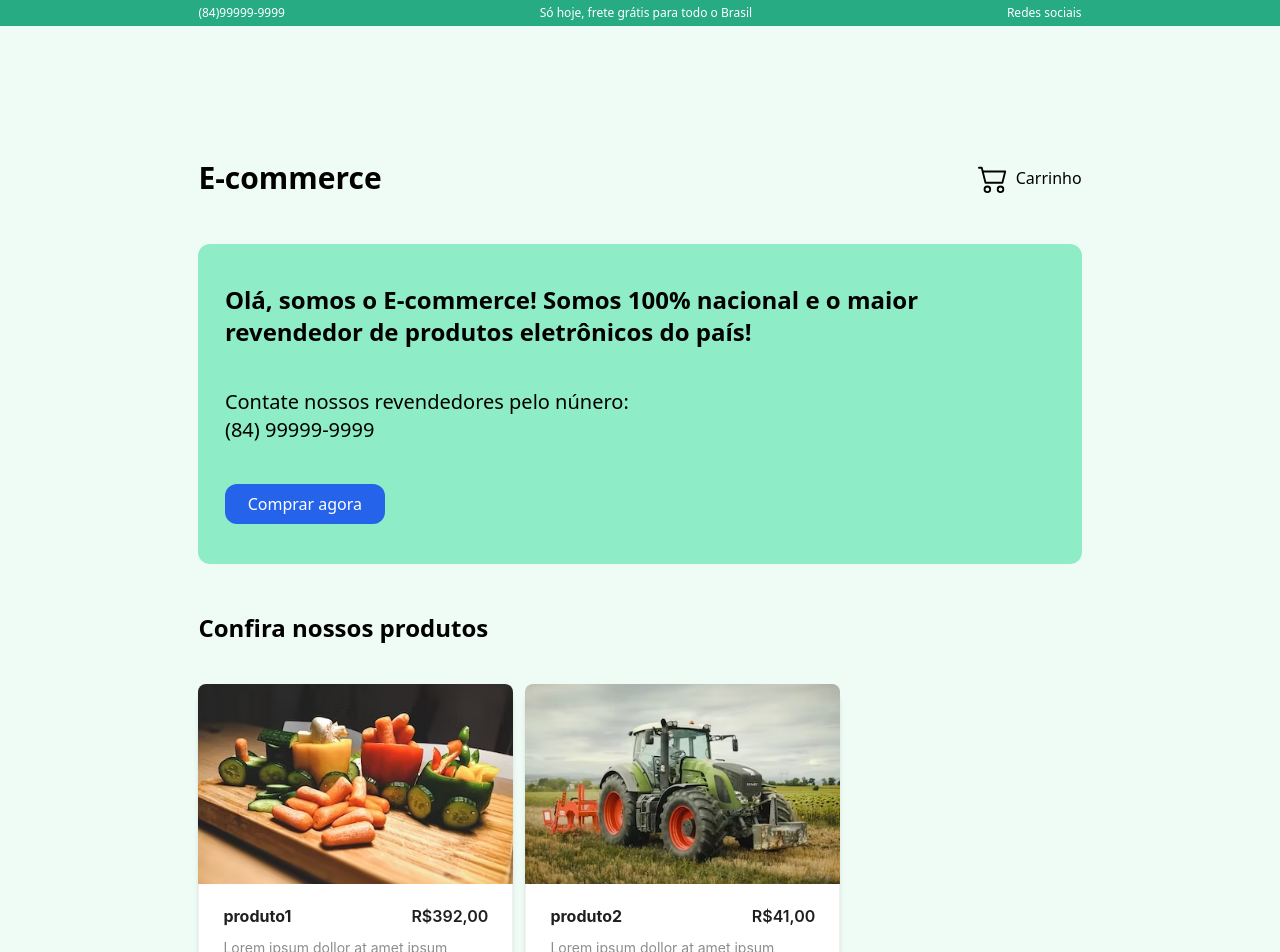
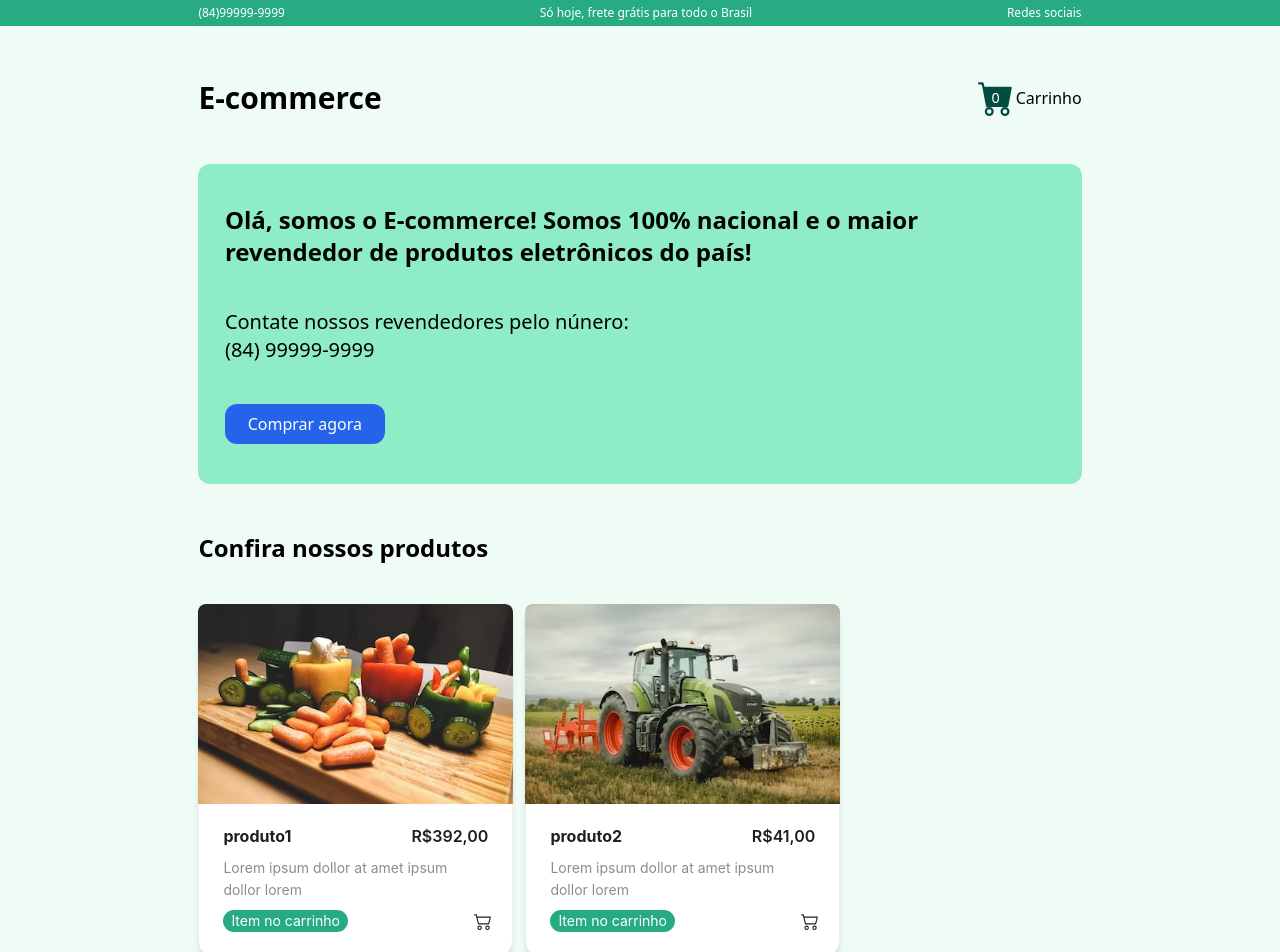
Before and after one commit to lucasptcastro/e-commerce, a Next.js app: page / in a window 1280 px wide. Shown: the top 952 px of the page. Built offline with nearby package versions, Linux system fonts and the light colour scheme.

Commit message:
✨ feat: added car functions

```diff
--- a/src/pages/index.tsx
+++ b/src/pages/index.tsx
@@ -2,12 +2,14 @@
 // Next
 import Image from "next/image";
 import Link from "next/link";
+import React from "react";
 
 // Components
 import Layout from "./layout";
 
 // Icons
 import { BsCart2 } from "react-icons/bs";
+import { BsFillCartFill } from "react-icons/bs";
 
 // CSS
 import styles from "./index.module.css";
@@ -17,6 +19,7 @@ import { Button, Row, Col, Card } from "antd";
 const { Meta } = Card;
 
 export default function Home() {
+  const [carProducts, setCarProducts] = React.useState(0);
   const produtos = [
     {
       produto: "produto1",
@@ -73,15 +76,23 @@ export default function Home() {
       <Layout>
         <div className="flex flex-col gap-12">
           {/* Logo + Carrinho */}
-          <div className="flex flex-row justify-between items-center pt-20">
+          <div className="flex flex-row justify-between items-center">
             <Link
               href="/"
               className="text-3xl text-black font-bold phones:text-xl"
             >
               E-commerce
             </Link>
-            <div className="flex flex-row items-center gap-2">
-              <BsCart2 className="text-3xl phones:text-xl" />
+            <div className="flex flex-row items-center gap-5">
+              <div className="flex justify-center items-center text-center">
+                <BsFillCartFill
+                  className="absolute text-4xl phones:text-3xl"
+                  color="#014D40"
+                />
+                <span className="absolute text-[1.8vh] text-white phones:text-sm">
+                  {carProducts}
+                </span>
+              </div>
               <p className="phones:text-sm">Carrinho</p>
             </div>
           </div>
@@ -108,7 +119,7 @@ export default function Home() {
             </h1>
 
             <div className="flex flex-wrap gap-3 items-center w-full responsive:justify-center">
-              {produtos.map((value, key) => (
+              {produtos.map((product, key) => (
                 <Link href={`/produto/${key + 1}`} key={key}>
                   <Card
                     className="w-[315px] shadow-md rounded-2xl"
@@ -126,22 +137,32 @@ export default function Home() {
                     <Meta
                       title={
                         <div className="flex justify-between">
-                          <p className="font-bold">{value.produto}</p>
-                          <p>R${value.valor}</p>
+                          <p className="font-bold">{product.produto}</p>
+                          <p>R${product.valor}</p>
                         </div>
                       }
                       description="Lorem ipsum dollor at amet ipsum dollor lorem"
                     />
-                    <div className="flex justify-end gap-[2%] items-center py-[1%]">
-                      <div className={styles.addedToCar}>
-                        <p>
+                    <div className="flex justify-between items-center pt-[5%]">
+                      <p className="text-white bg-[#27AB83] rounded-xl px-2">
+                        Item no carrinho
+                      </p>
+                      {/* <p>
                           <span></span>
                           Adicionar ao carrinho
-                        </p>
-                      </div>
-                      <div>
-                        <BsCart2 className="text-lg hover:text-blue-700 hover:-rotate-12" />
-                      </div>
+                        </p> */}
+                      <BsCart2
+                        className="text-lg hover:text-blue-700 hover:-rotate-12 absolute right-5"
+                        onClick={() => {
+                          if (carProducts <= 99) {
+                            setCarProducts(carProducts + 1);
+                            localStorage.setItem(
+                              `@e-commerce/${product.produto}`,
+                              key.toString()
+                            );
+                          }
+                        }}
+                      />
                     </div>
                   </Card>
                 </Link>
```
